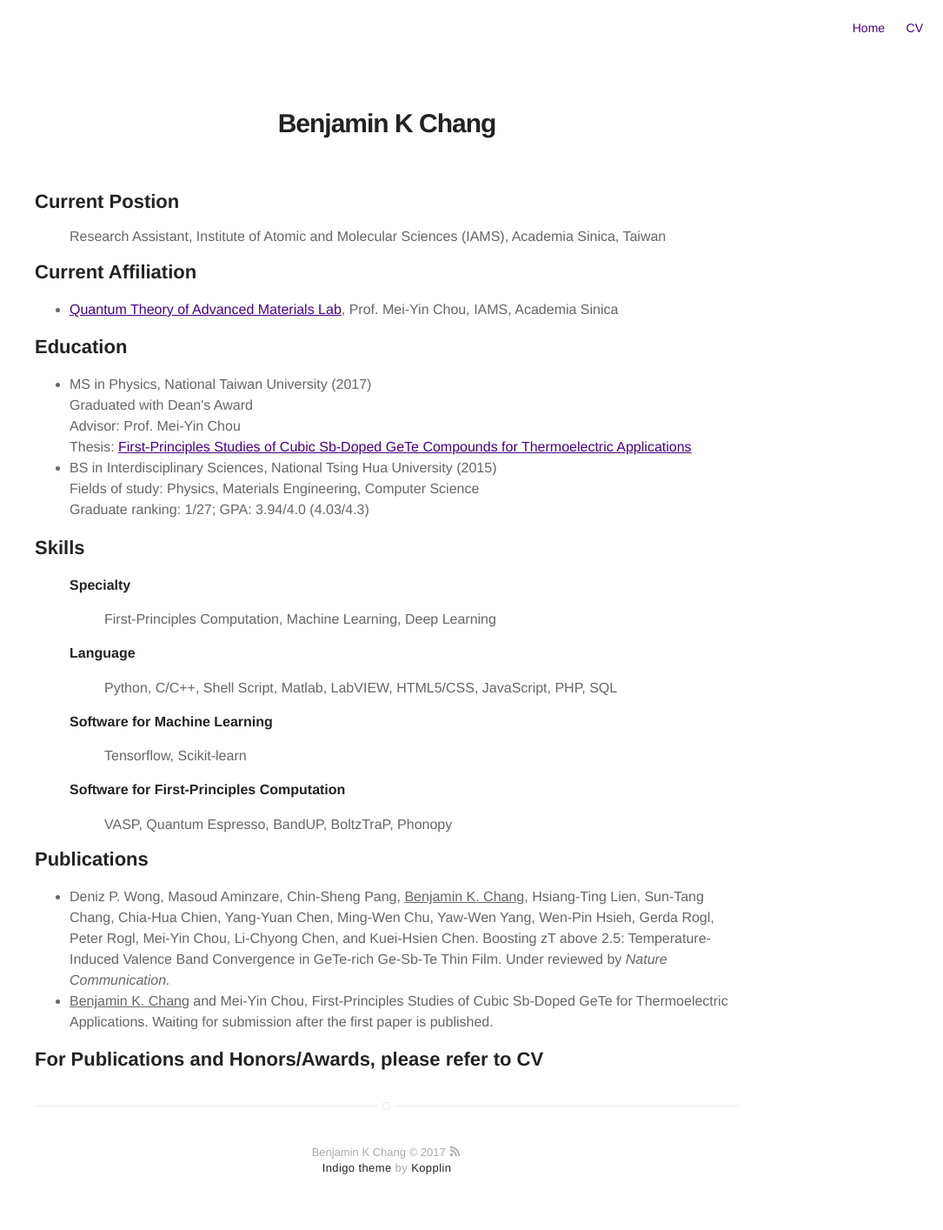
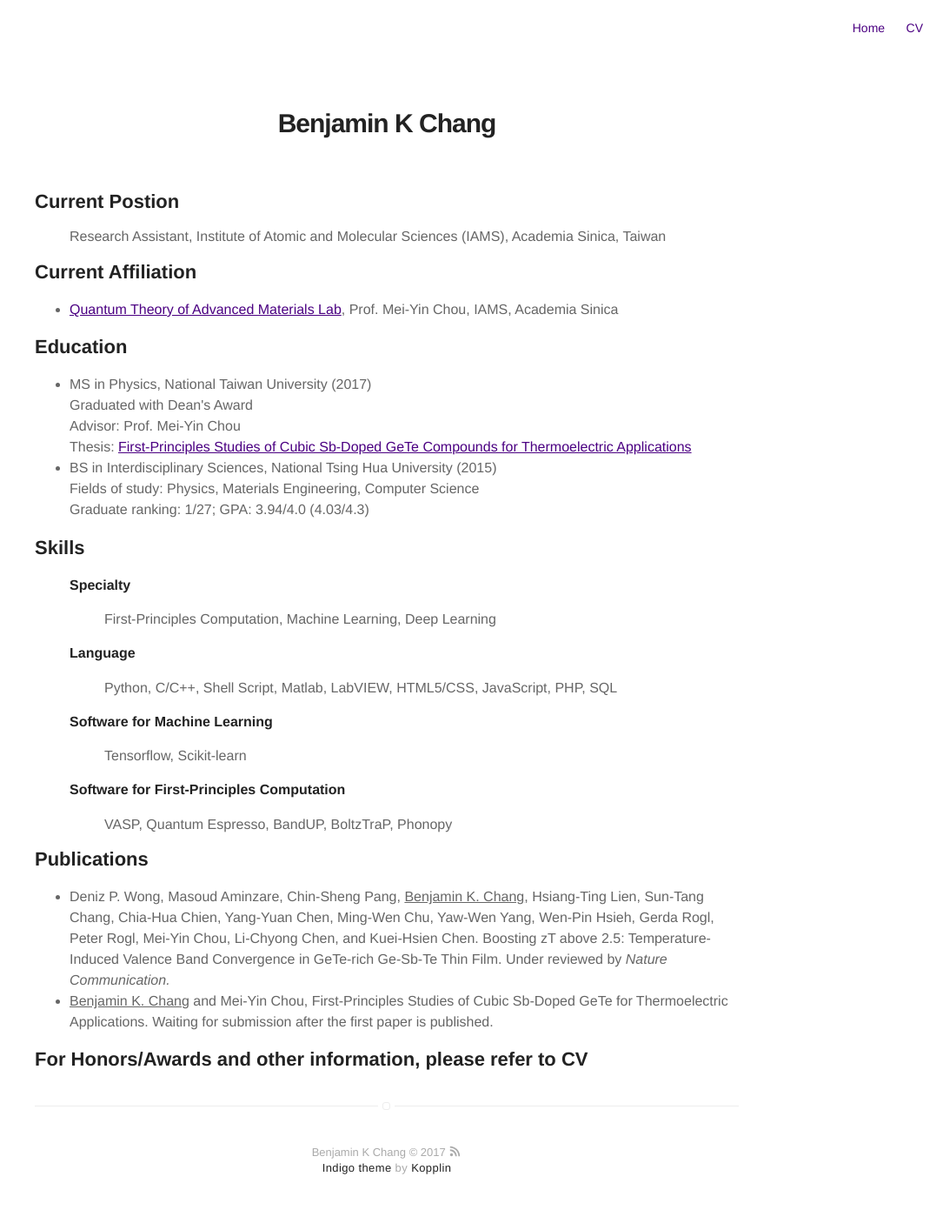
Before and after one commit to bkchang/bkchang.github.io, a Jekyll site: the page built from about.md, in a window 1280 px wide. Shown: the whole page at 87% size, without its empty margins (195-1280 px from the left). Built offline with Jekyll 4.4.1, drawn with Linux system fonts in a browser that asks for light colours.

Commit message:
Update about.md

```diff
--- a/about.md
+++ b/about.md
@@ -48,7 +48,7 @@ Research Assistant, Institute of Atomic and Molecular Sciences (IAMS), Academia
 </li>
 </ul>
 
-<h2>For Publications and Honors/Awards, please refer to CV</h2>
+<h2>For Honors/Awards and other information, please refer to CV</h2>
 <!--
 <h2>Selected Honors & Awards</h2>
 <ul class="skill-list">
```
